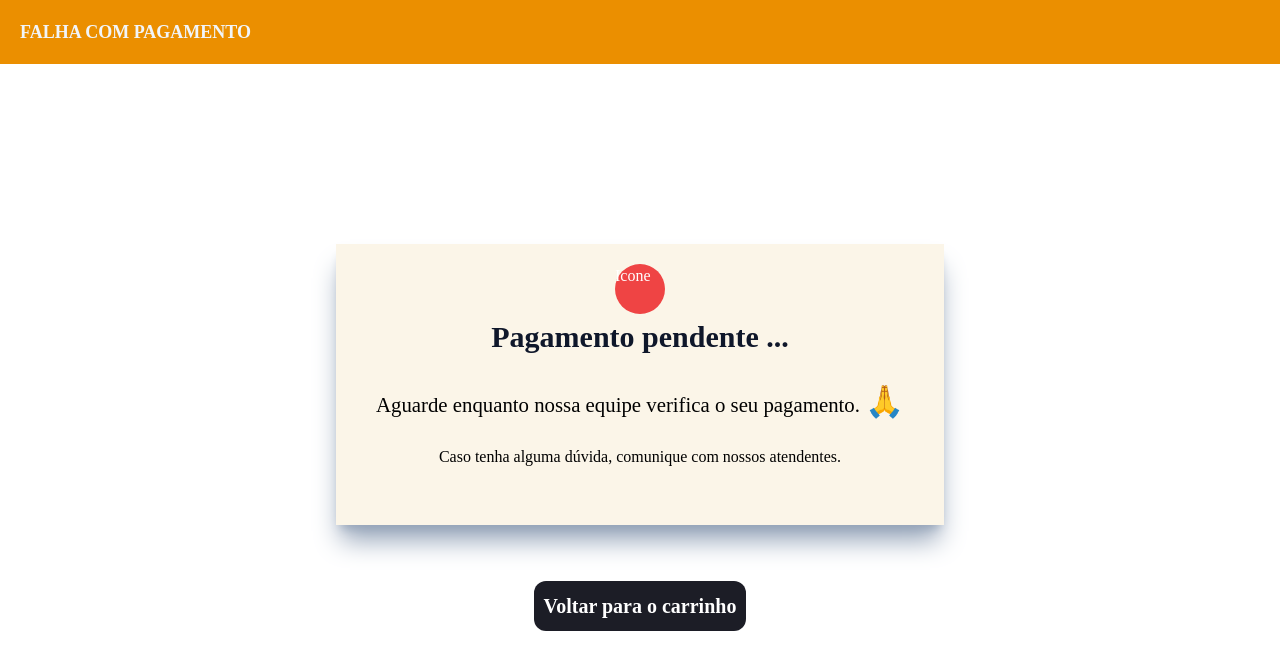
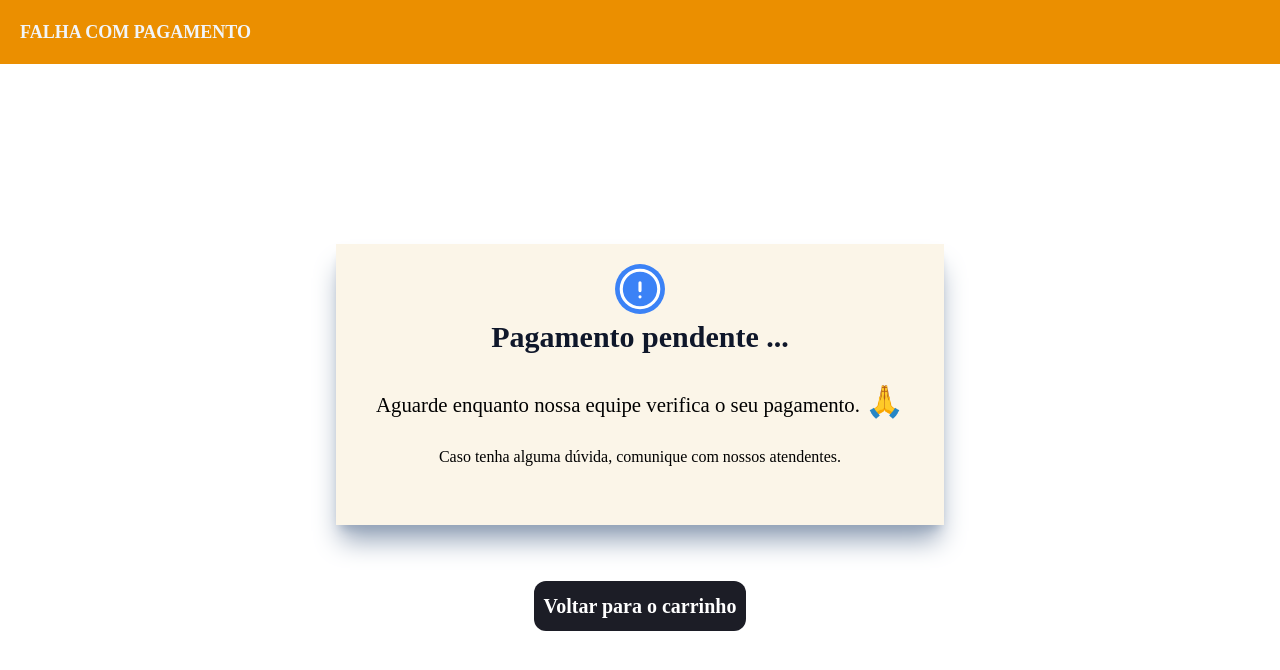
Before and after one commit to maracajaurn/comanda-menu-v3, a React (Create React App) app: page /1/payment_pending in a window 1280 px wide. Shown: the top 670 px of the page. Built offline with nearby package versions, Linux system fonts and the light colour scheme; no server answers.

Commit message:
Adicionando o ícode principal

```diff
--- a/src/pages/clientMenu/paymentInProcessing.jsx
+++ b/src/pages/clientMenu/paymentInProcessing.jsx
@@ -3,6 +3,7 @@ import { useParams, useNavigate, useSearchParams } from "react-router-dom";
 import toast, { Toaster } from "react-hot-toast";
 
 import { Navbar } from "../../components";
+import { Wait } from "../../libs/icons";
 
 import { useLoader } from "../../contexts";
 
@@ -49,7 +50,7 @@ export const PaymentInProcessing = () => {
                 <div className="px-10 pt-5 pb-14 gap-5 flex flex-col justify-center shadow-xl shadow-slate-400 bg-[#D39825]/10">
                     <div>
                         <div className=" flex justify-center">
-                            <p className="h-[50px] w-[50px] rounded-full text-white bg-red-500">Icone</p>
+                            <p className="h-[50px] w-[50px] rounded-full text-white bg-blue-500"><Wait size={10} /></p>
                         </div>
                         <h1 className="text-center text-slate-900 font-bold text-[30px]">
                             Pagamento pendente ...
```
